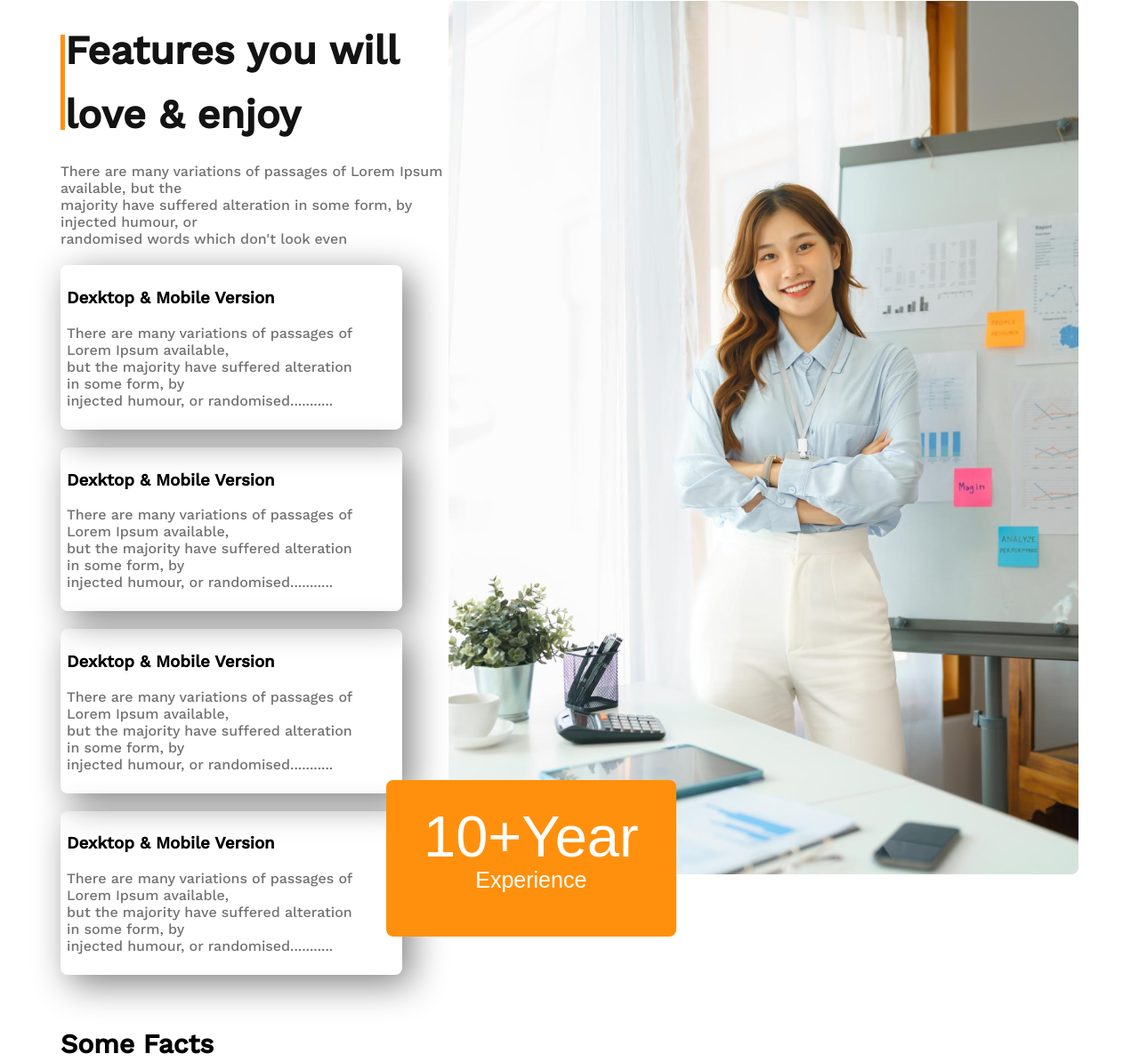
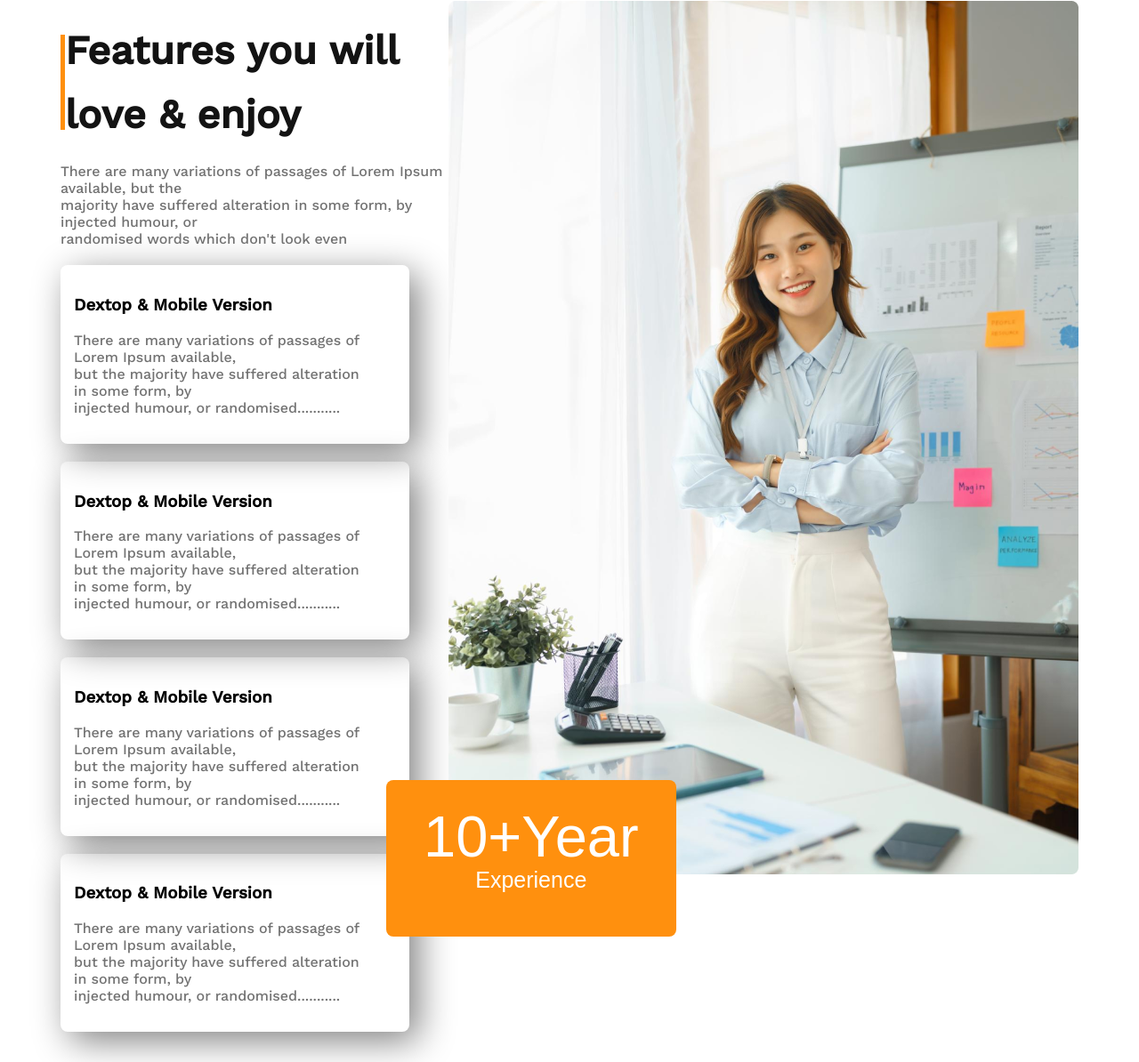
Before and after one commit to ChowdhuryJoyanti/g3-architect, a plain HTML site: page index.html in a window 1280 px wide. Shown: the part 2632-3826 px from the top of the page at 89% size. Drawn offline with nearby package versions, Linux system fonts and the light colour scheme.

Commit message:
padding changed

```diff
--- a/index.html
+++ b/index.html
@@ -76,19 +76,19 @@
                               randomised words which don't look even</p>
                           <div class="awsome-feature-available">
                             <div class="dextop-mobile">
-                                <h3>Dexktop & Mobile Version</h3>
+                                <h3>Dextop & Mobile Version</h3>
                                 <p class="banner-description">There are many variations of passages of Lorem Ipsum available,<br> but the majority have suffered alteration in some form, by<br> injected humour, or randomised...........</p>
                              </div>
                               <div class="dextop-mobile">
-                                <h3>Dexktop & Mobile Version</h3>
+                                <h3>Dextop & Mobile Version</h3>
                                 <p class="banner-description">There are many variations of passages of Lorem Ipsum available,<br> but the majority have suffered alteration in some form, by<br> injected humour, or randomised...........</p>
                              </div>
                               <div class="dextop-mobile">
-                                <h3>Dexktop & Mobile Version</h3>
+                                <h3>Dextop & Mobile Version</h3>
                                 <p class="banner-description">There are many variations of passages of Lorem Ipsum available,<br> but the majority have suffered alteration in some form, by<br> injected humour, or randomised...........</p>
                              </div>
                               <div class="dextop-mobile">
-                                <h3>Dexktop & Mobile Version</h3>
+                                <h3>Dextop & Mobile Version</h3>
                                 <p class="banner-description">There are many variations of passages of Lorem Ipsum available,<br> but the majority have suffered alteration in some form, by<br> injected humour, or randomised...........</p>
                              </div>
                           </div>
--- a/styles/style.css
+++ b/styles/style.css
@@ -78,6 +78,7 @@ body{
             /* text-align: center;  */
             align-items:center;
             margin-top: 200px;
+            padding-left: 50px;
         }
         .quick-feature{
             font-size: 45px;
@@ -119,7 +120,7 @@ body{
         .dextop-mobile{
          margin-top: 20px;
          width: 75%;
-         padding: 7px;
+         padding: 15px;
          border:2px solid black;
          border-radius: 8px;
          border: 0px;
```
